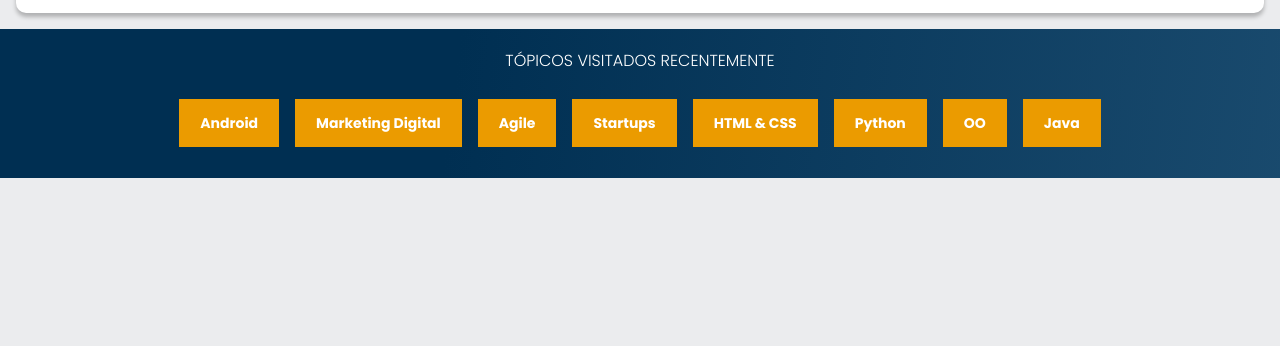
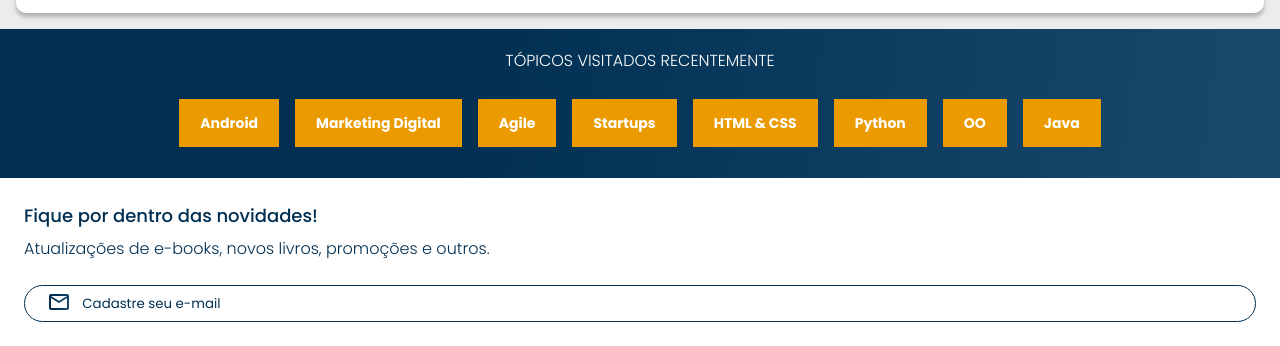
Before and after one commit to DafhNovais/AluraBooks, a plain HTML site: page index.html in a window 1280 px wide. Shown: the part 2942-3288 px from the top of the page. Before the commit the page ends 3120 px from the top, so only its background shows below. Drawn offline with nearby package versions, Linux system fonts and the light colour scheme.

Commit message:
Criação e estilização de seção - "Contato"

```diff
--- a/assets/css/style.css
+++ b/assets/css/style.css
@@ -4,6 +4,7 @@
 @import url(./styles/carrossel.css);
 @import url(./styles/cards.css);
 @import url(./styles/topicos.css);
+@import url(./styles/contato.css);
 
 :root {
     --cor-de-fundo: #EBECEE;
--- /dev/null
+++ b/assets/css/styles/contato.css
@@ -0,0 +1,40 @@
+.contato {
+    padding: 1.5em;
+    background-color: var(--branco);
+}
+
+.contato_titulo,
+.contato_texto,
+.contato_email {
+    background: var(--azul-degrade);
+    -webkit-background-clip: text;
+    -webkit-text-fill-color: transparent;
+    background-clip: text;
+}
+
+.contato_titulo {
+    font-size: 18px;
+    font-weight: 500;
+    line-height: 27px;
+}
+
+.contato_texto {
+    font-weight: 300;
+    line-height: 24px;
+    margin: 0.5em 0 1.5em 0;
+}
+
+.contato_email {
+    padding: 10px 24px;
+    border: solid 1px var(--azul);
+    border-radius: 24px;
+    width: 100%;
+    box-sizing: border-box;
+}
+
+.contato_email::placeholder {
+    font-family: var(--fonte-principal);
+    background: url(../../images/icons/email.svg) no-repeat;
+    color: var(--azul);
+    padding-left: 2.5em;
+}
--- a/index.html
+++ b/index.html
@@ -147,6 +147,12 @@
         </ul>
     </section>
 
+    <section class="contato">
+        <h2 class="contato_titulo">Fique por dentro das novidades!</h2>
+        <p class="contato_texto">Atualizações de e-books, novos livros, promoções e outros.</p>
+        <input type="email" placeholder="Cadastre seu e-mail" class="contato_email">
+    </section>
+
     <script src="https://cdn.jsdelivr.net/npm/swiper@11/swiper-bundle.min.js"></script>
     <script>
         const swiper = new Swiper('.swiper', {
```
Also changed, not shown: assets/images/icons/email.svg (added).
